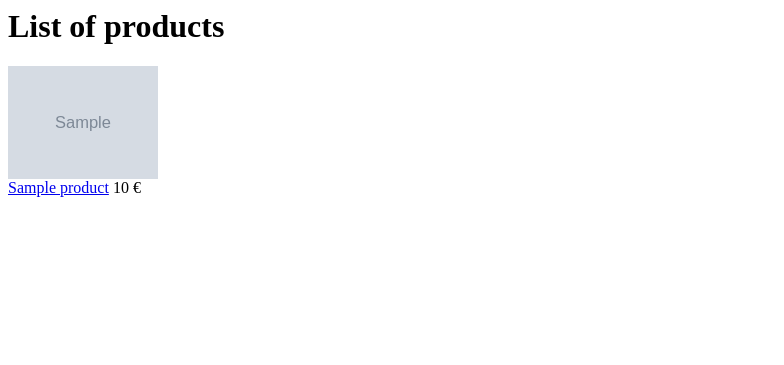
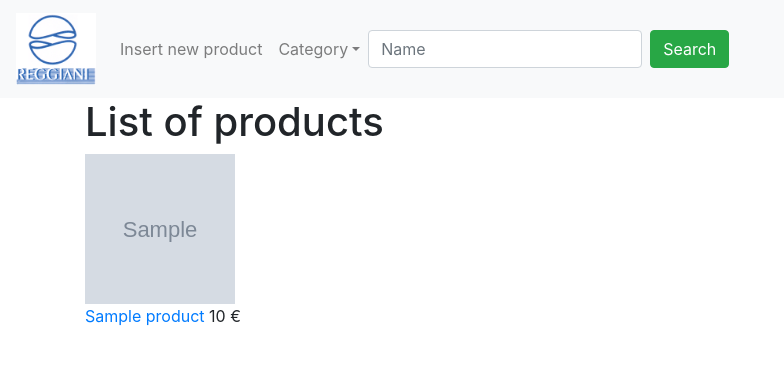
Before and after one commit to thefumasgo/prodottiCustom, a PHP site: page /list.php in a window 1280 px wide. Shown: the top 365 px of the page, without its empty margins (0-784 px from the left). Run offline with PHP 8.4, Linux system fonts and the light colour scheme; tables that the repository leaves empty or names only in its code hold one stand-in row (values such as "Sample post"); grey boxes marked "Sample" are stand-in pictures; some libraries are stand-ins or nearby versions.

Commit message:
Add files via upload

```diff
--- a/prodottiCustom/list.php
+++ b/prodottiCustom/list.php
@@ -1,13 +1,15 @@
 <?php
 	include("chkSession.php");
     include("connection.php");
+	include("navbar.php");
 
     //se non esiste crea la variabile $nome per applicare il filtro sugli articoli
-	if(!empty($_GET['filter']))
-        $nome = $_GET['filter'];
+	if(!empty($_GET['nameFilter']))
+        $name = $_GET['nameFilter'];
 ?>
 <html>
 	<head>
+		<link rel="stylesheet" type="text/css" href="style.css">
 	</head>
 	<body>
 		<div class="container"> <!--fluid-->
@@ -21,10 +23,10 @@
 			/*creo la query e se esiste la variabile $nome seleziono sono gli articoli aventi la variabile all'interno del nome, altrimenti li
 			visualizzo tutti*/
 			$sql = "SELECT ID,name,characteristics,price,img FROM products WHERE";
-			if(empty($nome) || $nome == "null")
+			if(empty($name) || $name == "null")
 				$sql .= " 1 ORDER BY name";
 			else
-				$sql .= " nome LIKE '%". $filter . "%' ORDER BY name";
+				$sql .= " name LIKE '%".$name. "%' ORDER BY name";
 
 			$result = $conn->query($sql);
 
@@ -48,10 +50,10 @@
 					echo '<div class="col-sm-3">';
 
 					echo '<div class="">';
-					echo "<a href = 'product.php?idArticolo=".$row["ID"]."'><img class='' width='150px' height='auto' src='".$_SESSION["imgFolder"].$row["img"]."'></br>";
+					echo "<a href = 'infoProduct.php?idArticolo=".$row["ID"]."'><img class='imgProducts' src='".$_SESSION["imgFolder"].$row["img"]."'></br>";
 					echo '</div>';
 
-					echo "<a href = 'product.php?idArticolo=".$row["ID"]."' class=''>".$row["name"]."</a>
+					echo "<a href = 'infoProduct.php?idArticolo=".$row["ID"]."' class=''>".$row["name"]."</a>
 							".$row["price"]." €</br>";
 					echo '</div>';
 
--- /dev/null
+++ b/prodottiCustom/navbar.php
@@ -0,0 +1,49 @@
+<!doctype html>
+<html>
+  <head>
+    <!-- Required meta tags -->
+    <meta charset="utf-8">
+    <meta name="viewport" content="width=device-width, initial-scale=1, shrink-to-fit=no">
+
+    <!-- Bootstrap CSS -->
+    <link rel="stylesheet" href="https://maxcdn.bootstrapcdn.com/bootstrap/4.0.0/css/bootstrap.min.css" integrity="sha384-Gn5384xqQ1aoWXA+058RXPxPg6fy4IWvTNh0E263XmFcJlSAwiGgFAW/dAiS6JXm" crossorigin="anonymous">
+
+  </head>
+  <body>
+    <!-- Optional JavaScript -->
+    <!-- jQuery first, then Popper.js, then Bootstrap JS -->
+    <script src="https://code.jquery.com/jquery-3.2.1.slim.min.js" integrity="sha384-KJ3o2DKtIkvYIK3UENzmM7KCkRr/rE9/Qpg6aAZGJwFDMVNA/GpGFF93hXpG5KkN" crossorigin="anonymous"></script>
+    <script src="https://cdnjs.cloudflare.com/ajax/libs/popper.js/1.12.9/umd/popper.min.js" integrity="sha384-ApNbgh9B+Y1QKtv3Rn7W3mgPxhU9K/ScQsAP7hUibX39j7fakFPskvXusvfa0b4Q" crossorigin="anonymous"></script>
+    <script src="https://maxcdn.bootstrapcdn.com/bootstrap/4.0.0/js/bootstrap.min.js" integrity="sha384-JZR6Spejh4U02d8jOt6vLEHfe/JQGiRRSQQxSfFWpi1MquVdAyjUar5+76PVCmYl" crossorigin="anonymous"></script>
+
+    <nav class="navbar navbar-expand-lg navbar-light bg-light">
+    <a class="navbar-brand" href="list.php"><img src="img/icon.jpg" width="80" height="auto"/></a>
+        <button class="navbar-toggler" type="button" data-toggle="collapse" data-target="#navbarSupportedContent" aria-controls="navbarSupportedContent" aria-expanded="false" aria-label="Toggle navigation">
+            <span class="navbar-toggler-icon"></span>
+        </button>
+
+        <div class="collapse navbar-collapse" id="navbarSupportedContent">
+            <ul class="navbar-nav mr-auto">
+
+                <li class="nav-item">
+                    <a class='nav-link' href = 'up.php'>Insert new product</a>
+                </li>
+
+                <li class="nav-item dropdown">
+                    <a class="nav-link dropdown-toggle" href="#" id="navbardrop" data-toggle="dropdown">Category</a>
+                    <div class="dropdown-menu">
+                        <a class="dropdown-item" href="#">Category 1</a>
+                        <a class="dropdown-item" href="#">Category 2</a>
+                        <a class="dropdown-item" href="#">Category 3</a>
+                    </div>
+                </li>
+
+                <form class="form-inline" method="GET" action="list.php">
+                    <input class="form-control mr-sm-2" type="text" placeholder="Name" name="nameFilter">
+                    <button class="btn btn-success" type="submit">Search</button>
+                </form>
+            </ul>
+        </div>
+    </nav>
+  </body>
+</html>
--- /dev/null
+++ b/prodottiCustom/style.css
@@ -0,0 +1,14 @@
+.imgProduct{
+    width: 300px;
+    height: auto;
+}
+
+.imgProducts{
+    width: 150px;
+    height: 150px;
+}
+
+.tableProduct, tr{
+    width: 100%;
+    border: 1px solid black;
+}
```
Also changed, not shown: prodottiCustom/infoProduct.php (added, +37 -0 lines), prodottiCustom/img/bajour.jpg (added), prodottiCustom/img/icon.jpg (added), prodottiCustom/img/lampadario.jpg (added), prodottiCustom/img/lampadina.jpg (added), prodottiCustom/img/lampione.jpg (added).
